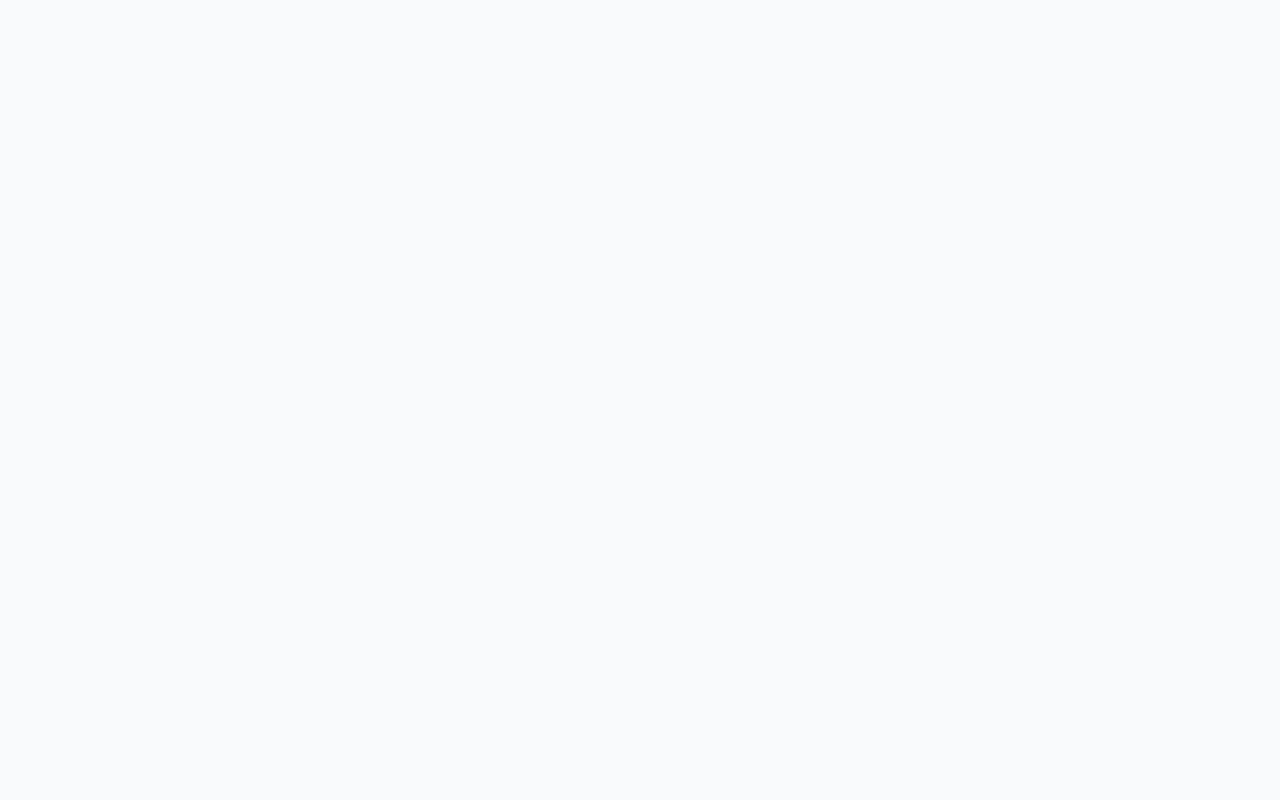
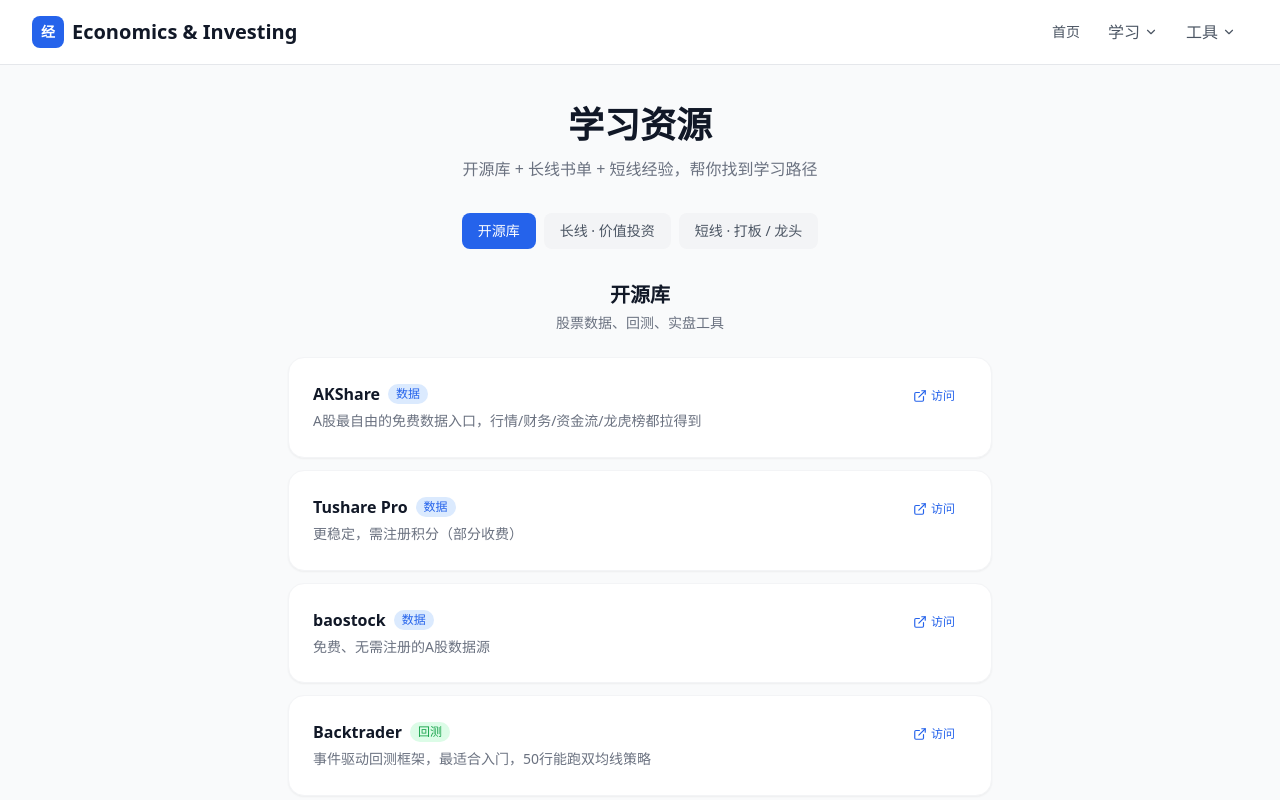
Before and after one commit to oldman1969/economics_web, a React (Vite) app: page /resources in a window 1280 px wide. Before the commit this address had no page. Shown: the top 800 px of the page. Built offline with nearby package versions, Linux system fonts and the light colour scheme.

Commit message:
feat: 新增学习资源模块（开源库/长线书单/短线经验三分类）

```diff
--- a/src/App.tsx
+++ b/src/App.tsx
@@ -7,6 +7,7 @@
 import CompanyHome from '@/pages/economics/CompanyHome';
 import MarketHome from '@/pages/economics/MarketHome';
 import SelfHome from '@/pages/economics/SelfHome';
+import Resources from '@/pages/Resources';
 import InvestingHome from '@/pages/investing/InvestingHome';
 import BeginnerGuide from '@/pages/investing/BeginnerGuide';
 import StockQuery from '@/pages/investing/StockQuery';
@@ -28,6 +29,7 @@
           <Route path="investing/market-essence/:id" element={<ArticlePage />} />
           <Route path="investing/self-essence" element={<SelfHome />} />
           <Route path="investing/self-essence/:id" element={<ArticlePage />} />
+          <Route path="resources" element={<Resources />} />
           <Route path="investing" element={<InvestingHome />} />
           <Route path="investing/beginner-guide" element={<BeginnerGuide />} />
           <Route path="investing/stock-query" element={<StockQuery />} />
--- /dev/null
+++ b/src/pages/Resources.tsx
@@ -0,0 +1,91 @@
+import { useState } from 'react';
+import { RESOURCE_CATEGORIES } from '@/utils/resources';
+import { ExternalLink } from 'lucide-react';
+
+const TAG_COLOR: Record<string, string> = {
+  数据: 'bg-blue-100 text-blue-600',
+  回测: 'bg-green-100 text-green-600',
+  '回测/AI': 'bg-green-100 text-green-600',
+  实盘: 'bg-orange-100 text-orange-600',
+  经典: 'bg-purple-100 text-purple-600',
+  A股: 'bg-red-100 text-red-600',
+  打板: 'bg-orange-100 text-orange-600',
+  龙头: 'bg-orange-100 text-orange-600',
+  心法: 'bg-red-100 text-red-600',
+  风控: 'bg-red-100 text-red-600',
+};
+
+export default function Resources() {
+  const [activeTab, setActiveTab] = useState(0);
+  const category = RESOURCE_CATEGORIES[activeTab];
+
+  return (
+    <div className="max-w-3xl mx-auto px-4 sm:px-6 lg:px-8 py-10">
+      <div className="text-center mb-8">
+        <h1 className="text-3xl sm:text-4xl font-bold text-gray-900 mb-3">学习资源</h1>
+        <p className="text-gray-500">开源库 + 长线书单 + 短线经验，帮你找到学习路径</p>
+      </div>
+
+      {/* Tab 切换 */}
+      <div className="flex gap-2 mb-8 justify-center">
+        {RESOURCE_CATEGORIES.map((c, i) => (
+          <button
+            key={c.title}
+            onClick={() => setActiveTab(i)}
+            className={`px-4 py-2 rounded-lg text-sm font-medium transition-colors ${
+              activeTab === i ? 'bg-blue-600 text-white' : 'bg-gray-100 text-gray-600 hover:bg-gray-200'
+            }`}
+          >
+            {c.title}
+          </button>
+        ))}
+      </div>
+
+      {/* 分类标题 */}
+      <div className="text-center mb-6">
+        <h2 className="text-xl font-bold text-gray-900">{category.title}</h2>
+        <p className="text-gray-500 text-sm mt-1">{category.subtitle}</p>
+      </div>
+
+      {/* 资源条目 */}
+      <div className="space-y-3">
+        {category.items.map((item) => (
+          <div key={item.name} className="card flex items-start gap-4">
+            <div className="flex-1 min-w-0">
+              <div className="flex items-center gap-2 mb-1 flex-wrap">
+                <h3 className="font-semibold text-gray-900">{item.name}</h3>
+                {item.author && <span className="text-xs text-gray-400">{item.author}</span>}
+                {item.tag && (
+                  <span className={`text-xs px-2 py-0.5 rounded-full ${TAG_COLOR[item.tag] ?? 'bg-gray-100 text-gray-500'}`}>
+                    {item.tag}
+                  </span>
+                )}
+              </div>
+              <p className="text-sm text-gray-500 leading-relaxed">{item.desc}</p>
+            </div>
+            {item.link && (
+              <a
+                href={item.link}
+                target="_blank"
+                rel="noopener noreferrer"
+                className="flex items-center gap-1 px-3 py-1.5 rounded-lg text-xs text-blue-600 hover:bg-blue-50 transition-colors flex-shrink-0 no-underline"
+              >
+                <ExternalLink size={14} />
+                访问
+              </a>
+            )}
+          </div>
+        ))}
+      </div>
+
+      {/* 风险提示 */}
+      {activeTab === 2 && (
+        <div className="mt-8 p-4 bg-amber-50 border border-amber-200 rounded-xl">
+          <p className="text-sm text-amber-800">
+            ⚠️ 短线打板、龙头战法属于高风险操作，普通投资者应小仓位学习验证，切勿盲目跟风。
+          </p>
+        </div>
+      )}
+    </div>
+  );
+}
--- a/src/utils/constants.ts
+++ b/src/utils/constants.ts
@@ -10,6 +10,7 @@
       { label: '认识市场', path: '/investing/market-essence' },
       { label: '认识自己', path: '/investing/self-essence' },
       { label: '炒股入门教程', path: '/investing/beginner-guide' },
+      { label: '学习资源', path: '/resources' },
     ],
   },
   {
--- /dev/null
+++ b/src/utils/resources.ts
@@ -0,0 +1,53 @@
+export interface ResourceItem {
+  name: string;
+  desc: string;
+  author?: string; // 书籍作者
+  tag?: string;
+  link?: string; // 外部链接
+}
+
+export interface ResourceCategory {
+  title: string;
+  subtitle: string;
+  items: ResourceItem[];
+}
+
+export const RESOURCE_CATEGORIES: ResourceCategory[] = [
+  {
+    title: '开源库',
+    subtitle: '股票数据、回测、实盘工具',
+    items: [
+      { name: 'AKShare', desc: 'A股最自由的免费数据入口，行情/财务/资金流/龙虎榜都拉得到', tag: '数据', link: 'https://github.com/akfamily/akshare' },
+      { name: 'Tushare Pro', desc: '更稳定，需注册积分（部分收费）', tag: '数据', link: 'https://tushare.pro' },
+      { name: 'baostock', desc: '免费、无需注册的A股数据源', tag: '数据', link: 'http://baostock.com' },
+      { name: 'Backtrader', desc: '事件驱动回测框架，最适合入门，50行能跑双均线策略', tag: '回测', link: 'https://github.com/mementum/backtrader' },
+      { name: 'Qlib', desc: '微软 AI 量化研究框架，内置因子库 + 机器学习模板', tag: '回测/AI', link: 'https://github.com/microsoft/qlib' },
+      { name: 'vectorbt', desc: '向量化加速回测，适合大规模参数扫描', tag: '回测', link: 'https://github.com/polakowo/vectorbt' },
+      { name: 'vn.py / VeighNa', desc: '国产最成熟实盘框架，支持 CTP/XTP 等 A 股接口', tag: '实盘', link: 'https://github.com/vnpy/vnpy' },
+    ],
+  },
+  {
+    title: '长线 · 价值投资',
+    subtitle: '从格雷厄姆到巴菲特，再到 A 股实践',
+    items: [
+      { name: '聪明的投资者', author: '本杰明·格雷厄姆', desc: '价值投资奠基之作，新手入门首选', tag: '经典' },
+      { name: '证券分析', author: '本杰明·格雷厄姆', desc: '被誉为"投资者的圣经"', tag: '经典' },
+      { name: '巴菲特致股东的信', author: '沃伦·巴菲特', desc: '巴菲特投资理念的精髓，每年一封', tag: '经典' },
+      { name: '穷查理宝典', author: '查理·芒格', desc: '多元思维模型，芒格的智慧', tag: '经典' },
+      { name: '投资中最简单的事', author: '邱国鹭', desc: 'A股价值投资的实操，便宜才是硬道理', tag: 'A股' },
+      { name: '价值', author: '张磊', desc: '高瓴资本，长期主义理念', tag: 'A股' },
+      { name: '投资最重要的事', author: '霍华德·马克斯', desc: '讲透风险与周期，第二层思维', tag: '经典' },
+    ],
+  },
+  {
+    title: '短线 · 打板 / 龙头',
+    subtitle: '高风险，小仓位学习验证，切勿盲目跟风',
+    items: [
+      { name: '一进二战法', desc: '首板涨停只是偶然，二板才是资金共识的验证。博弈次日晋级', tag: '打板' },
+      { name: '龙头战法', desc: '情绪周期四阶段（试错→主升→高位→主跌），只做最强龙头', tag: '龙头' },
+      { name: '陈小群模式', desc: '三板定龙头、五板看格局；首阴反包强，二波更有戏', tag: '龙头' },
+      { name: '核心心法', desc: '买在分歧卖在一致、会空仓才是祖师爷、只买核心股不买杂毛股', tag: '心法' },
+      { name: '风控纪律', desc: '单笔止损 3%-5%，分仓 2-3 只，退潮期强制空仓', tag: '风控' },
+    ],
+  },
+];
```
